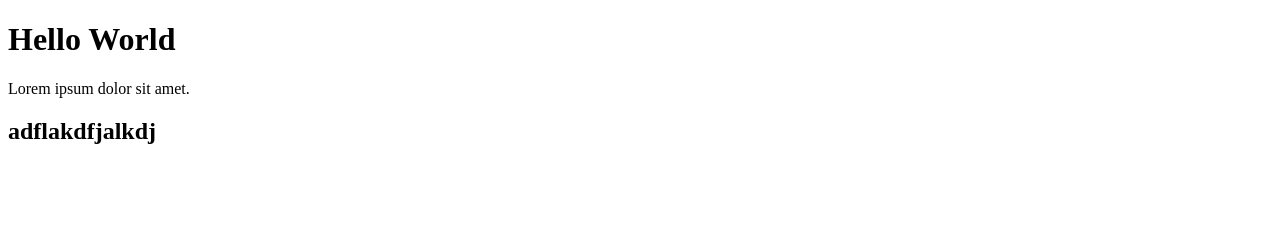
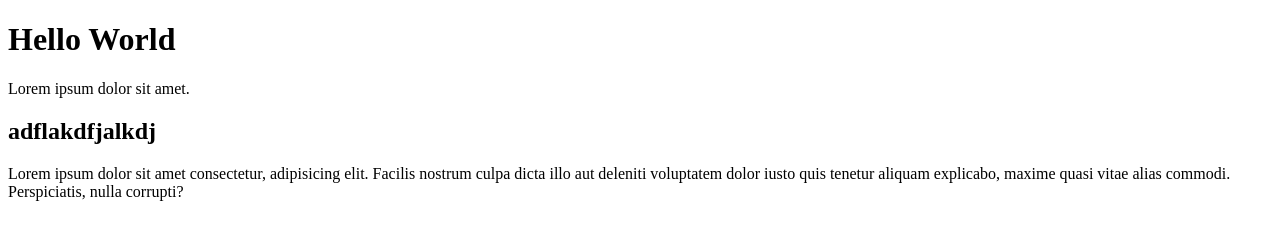
Before and after one commit to Mirzajon/git-repositori, a plain HTML site: page index.html in a window 1280 px wide. Drawn offline with Linux system fonts and the light colour scheme.

Commit message:
sdfsdfdsf

```diff
--- a/index.html
+++ b/index.html
@@ -11,5 +11,10 @@
     <p>Lorem ipsum dolor sit amet.</p>
 
     <h2>adflakdfjalkdj</h2>
+    <p>
+      Lorem ipsum dolor sit amet consectetur, adipisicing elit. Facilis nostrum
+      culpa dicta illo aut deleniti voluptatem dolor iusto quis tenetur aliquam
+      explicabo, maxime quasi vitae alias commodi. Perspiciatis, nulla corrupti?
+    </p>
   </body>
 </html>
```
